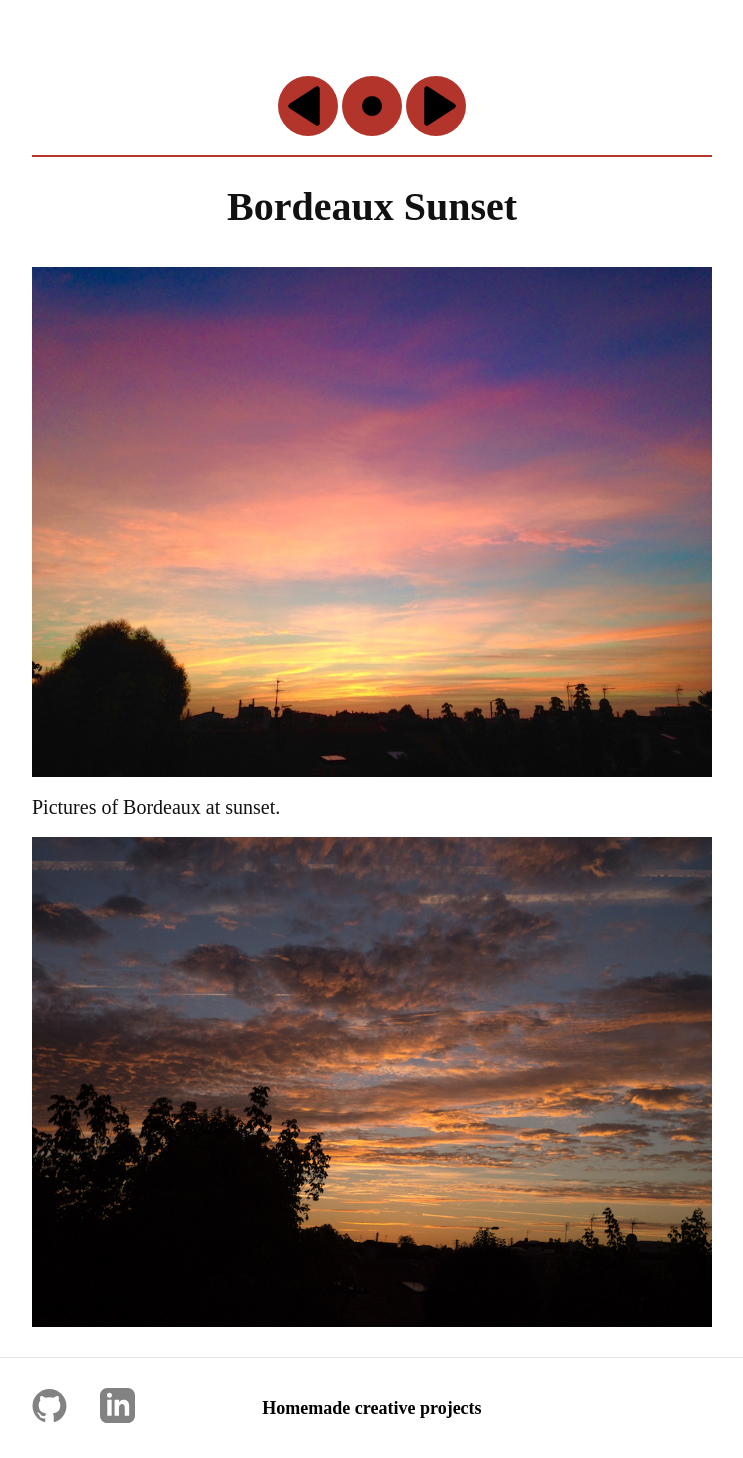
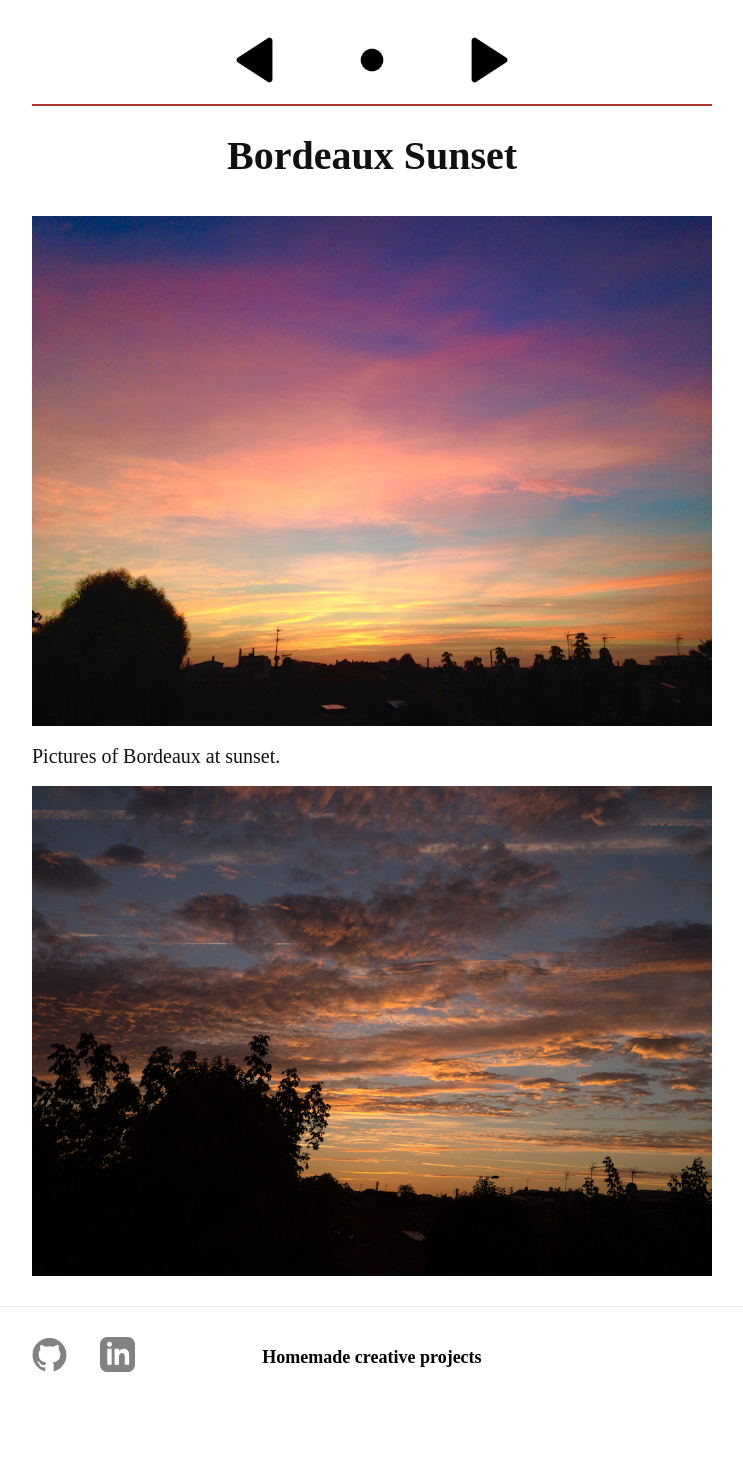
Before and after one commit to aklevy/aklevy.github.io, a Jekyll site: the page built from _posts/2017-01-10-BordeauxSunset.markdown, in a window 1280 px wide. Shown: the whole page, without its empty margins (268-1011 px from the left). Built offline with Jekyll 4.4.1, drawn with Linux system fonts in a browser that asks for light colours; some web fonts are replaced; after the commit the page ends 1407 px from its top, so only the background shows below that.

Commit message:
navigation scale for mobile

```diff
--- a/_layouts/post.html
+++ b/_layouts/post.html
@@ -6,12 +6,12 @@
       href="https://fonts.googleapis.com/css?family=Fira+Sans+Condensed:regular,bold,bolditalic,semi-bold,black,blackitalic,light,medium">
   <div class="post-nav">
     {% if page.next.url %}
-      <a href="{{ page.next.url }}"><img class="center-image" src="/assets/icons/previous.png" style="width: 60px;height: 60px"></a>
+      <a href="{{ page.next.url }}"><img class="center-image" src="/assets/icons/previous.png" style="width: 60%;"></a>
      <!-- <a href="{{ page.next.url }}"><img class="previous-icon"></a>-->
     {% endif %}
-    <a href="/" ><img class="center-image" src="/assets/icons/separator-200.png" style="width: 60px;height: 60px"></a>
+    <a href="/" ><img class="center-image" src="/assets/icons/separator-200.png" style="width: 60%"></a>
     {% if page.previous.url %}
-      <a href="{{ page.previous.url }}"><img class="center-image" src="/assets/icons/next.png" style="width: 60px;height: 60px"></a>
+      <a href="{{ page.previous.url }}"><img class="center-image" src="/assets/icons/next.png" style="width: 60%"></a>
      <!-- <a href="{{ page.previous.url }}"><img class="next-icon"></a>-->
     {% endif %}
   </div>
--- a/_sass/_layout.scss
+++ b/_sass/_layout.scss
@@ -64,31 +64,47 @@
 
 .center-image {
     display: block;
+    width: 100%;
     margin-left: auto;
     margin-right: auto;
-    width: 50%;
+
+    background-color: transparent;
+    display:inline-block;
+    border-radius: 100%;
+
+    background: transparent;
+    margin: 0;
+
+    &:hover {
+       background-color: #B2342A;
+
+        -webkit-transition: background-color 0.2s ease-out;
+        transition: background-color 0.2s ease-out;
+
+        transition-timing-function: cubic;
+  }
 }
 
 .post-nav > a{
-    background-color: transparent;
-    display:inline-block;
-    border-radius: 50px;
-    background-color: #B2342A;
+    width: 100%;
+}
 
-    margin: 0;
- /*   height: 40px;
-    width: 40px;*/
-    &:hover {
-        background: transparent;
-  }
-}
 .post-nav{
-     display: block;
+
+    width: 50%;
+    margin-top: -50px;
+    margin-bottom: 10px;
+
+    display: flex;
     margin-left: auto;
     margin-right: auto;
-    width: 50%;
 
+   flex-direction: row;
+    justify-content: center;
+    align-items: center;
+    align-content: center;
 }
+
 
 .home-button{
 
@@ -323,16 +339,7 @@
  * Misc
  */
 .preview-panel {
-   /* margin: 10px;
-    box-sizing: border-box;
-    -moz-box-sizing: border-box;
-    -webkit-box-sizing: border-box;
-    text-align: center;
 
-     -webkit-transition: border-radius 0.1s ease-out ;
-    transition: border-radius 0.1s ease-out;
-
-    position: relative;*/
      position: relative;
     width: 200px;
     margin: 20px;
```
